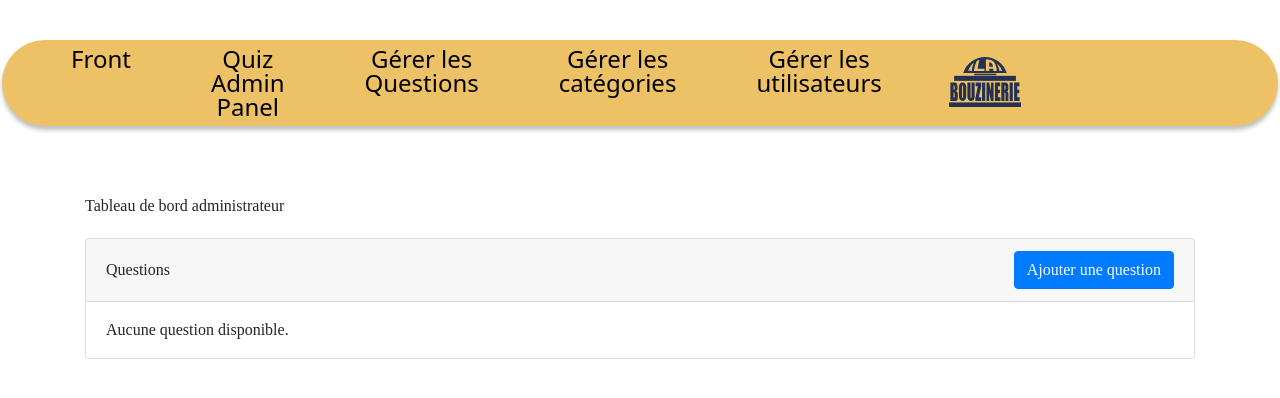
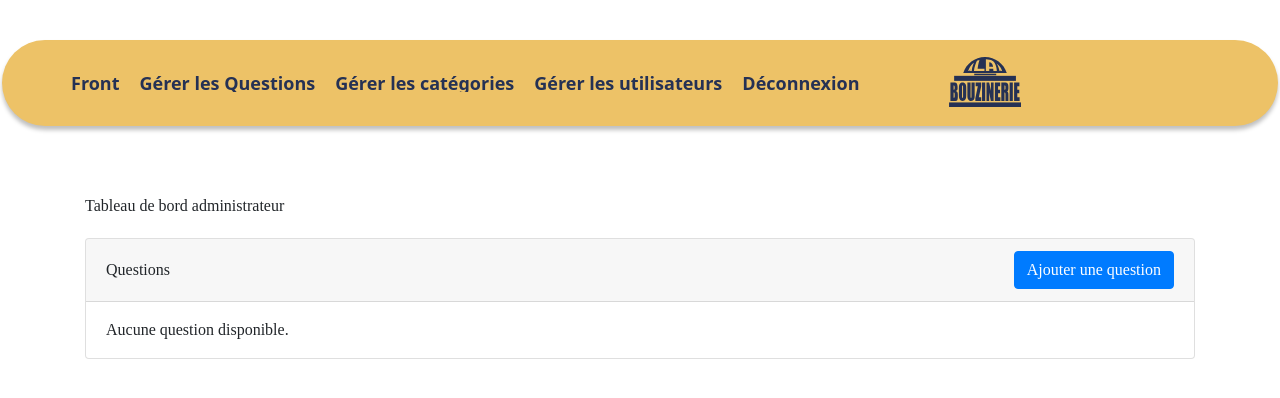
Before and after one commit to Win0ra/Bouzinerie_Rework, a PHP site: page /views/admin/dashboard.php in a window 1280 px wide. Shown: the top 398 px of the page. Run offline with PHP 8.4, Linux system fonts and the light colour scheme; some libraries are stand-ins or nearby versions; some web fonts are replaced.

Commit message:
mipopo hahah

```diff
--- a/controllers/GameController.php
+++ b/controllers/GameController.php
@@ -53,6 +53,7 @@ class GameController {
         // Récupère les informations de la catégorie et les questions associées
         $category = $this->categoryModel->getById($categoryId);
         $questions = $this->questionModel->getByCategory($categoryId);
+        shuffle($questions);
         $userModel = $this->userModel;
 
         // Charge la vue du quiz
--- a/public/css/styles-navbar.css
+++ b/public/css/styles-navbar.css
@@ -165,11 +165,12 @@ table {
 
 .Navbar li a {
     display: block;
-    color: #000000 !important;
+    color: #000000;
     text-align: center;
     text-decoration: none;
     font-size: 24px;
 }
+
 
 /* Style commun pour les boutons connexion/déconnexion */
 .Navbar li.auth-link {
@@ -319,3 +320,11 @@ span.connected {
     }
 
 }
+.Navbar.admin li a {
+    font-weight: bolder;
+    color: #253154;
+    font-size: 18px;
+}
+.Navbar.admin ul {
+    gap: 20px;
+}
--- a/views/templates/admin/header.php
+++ b/views/templates/admin/header.php
@@ -13,14 +13,12 @@
 </head>
 
 <body>
-   <div class="Navbar">
+   <div class="Navbar admin">
       <ul>
          <li><a href="index.php?page=home">Front</a></li>
-         <li><a href="index.php?page=admin">Quiz Admin Panel</a></li>
          <li><a href="index.php?page=admin&action=questions">Gérer les Questions</a></li>
          <li><a href="index.php?page=admin&action=categories">Gérer les catégories</a></li>
          <li><a href="index.php?page=admin&action=users">Gérer les utilisateurs</a></li>
-         <li><a href="#">Mon Compte</a></li>
          <li><a href="index.php?page=logout">Déconnexion</a></li>
 
       </ul>
```
Also changed, not shown: views/templates/header.php (+10 -3 lines).
